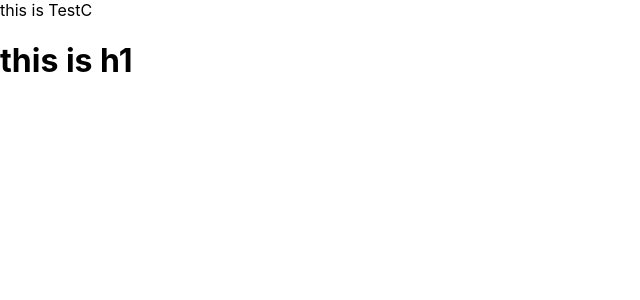
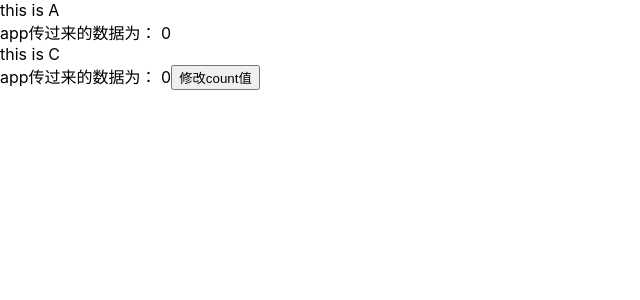
Before and after one commit to LittleYi-CN/react-basic, a React (Create React App) app: page / in a window 1280 px wide. Shown: the top 300 px of the page, without its empty margins (0-640 px from the left). Built offline with nearby package versions, Linux system fonts and the light colour scheme.

Commit message:
✨ 55、hook-useContext使用

```diff
--- a/src/App.js
+++ b/src/App.js
@@ -1,34 +1,37 @@
-import React, { useEffect, useRef } from "react"
+import {createContext, useContext, useState} from 'react'
 
-class TestC extends React.Component {
-  state = {
-    name: 'yi'
-  }
-  test = () => {
-    console.log('test')
-  }
-  render() {
-    return (
-      <>
-        <div>this is TestC</div>
-      </>
-    )
-  }
-}
+const Context = createContext()
 
-function App() {
-  const testRef = useRef(null)
-  const h1Ref = useRef(null)
-  useEffect(() => {
-    console.log(testRef.current)
-    console.log(h1Ref.current)
-  })
+
+function ComA() {
+  const count = useContext(Context)
   return (
     <>
-      <TestC ref={testRef} />
-      <h1 ref={h1Ref}>this is h1</h1>
+      <div>this is A</div>
+      app传过来的数据为： {count}
+      <ComC />
     </>
   )
 }
 
+function ComC() {
+  const count = useContext(Context)
+  return (
+    <>
+      <div>this is C</div>
+      app传过来的数据为： {count}
+    </>
+  )
+}
+
+function App() {
+  const [count, setCount] = useState(0)
+  return (
+    <Context.Provider value={count}>
+      <ComA />
+      <button onClick={() => setCount(count + 1)}>修改count值</button>
+    </Context.Provider>
+  )
+}
+
 export default App
```
Also changed, not shown: 1 other file (tests, documents, lock files or other folders).
